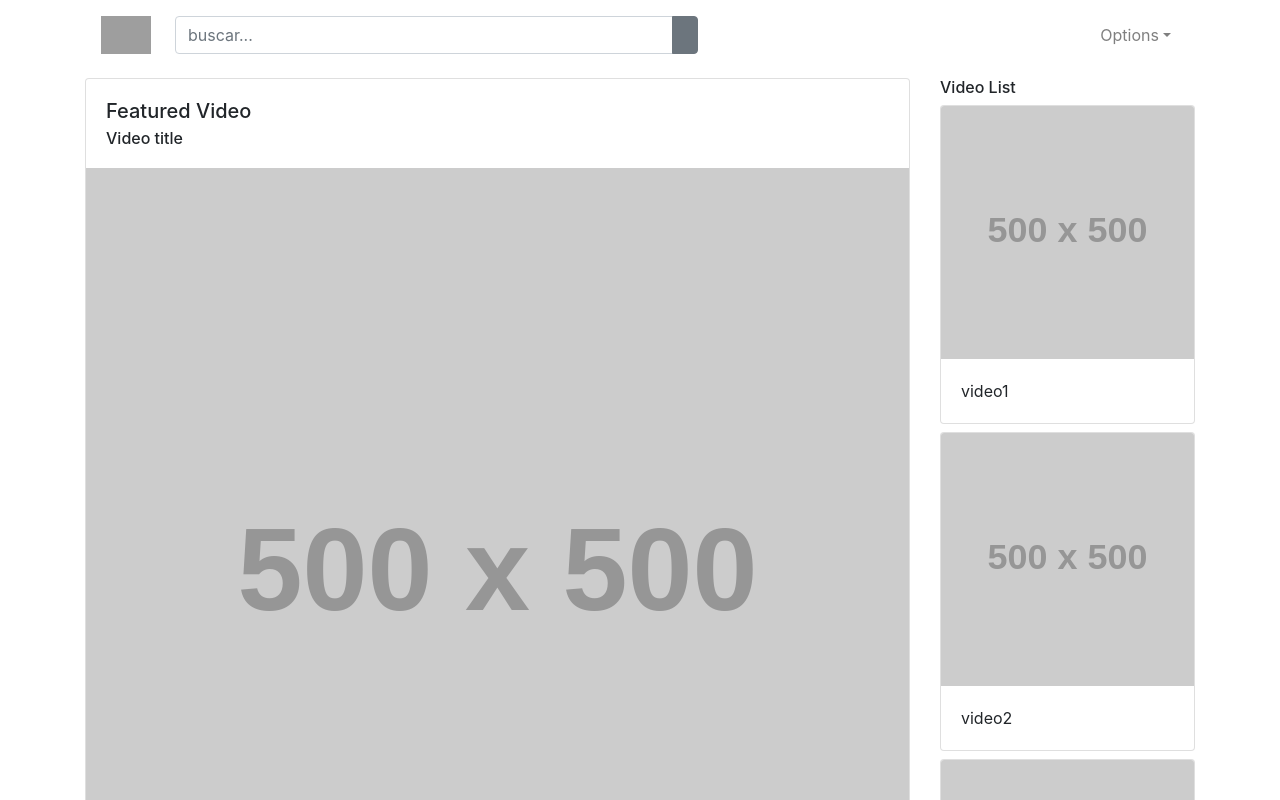
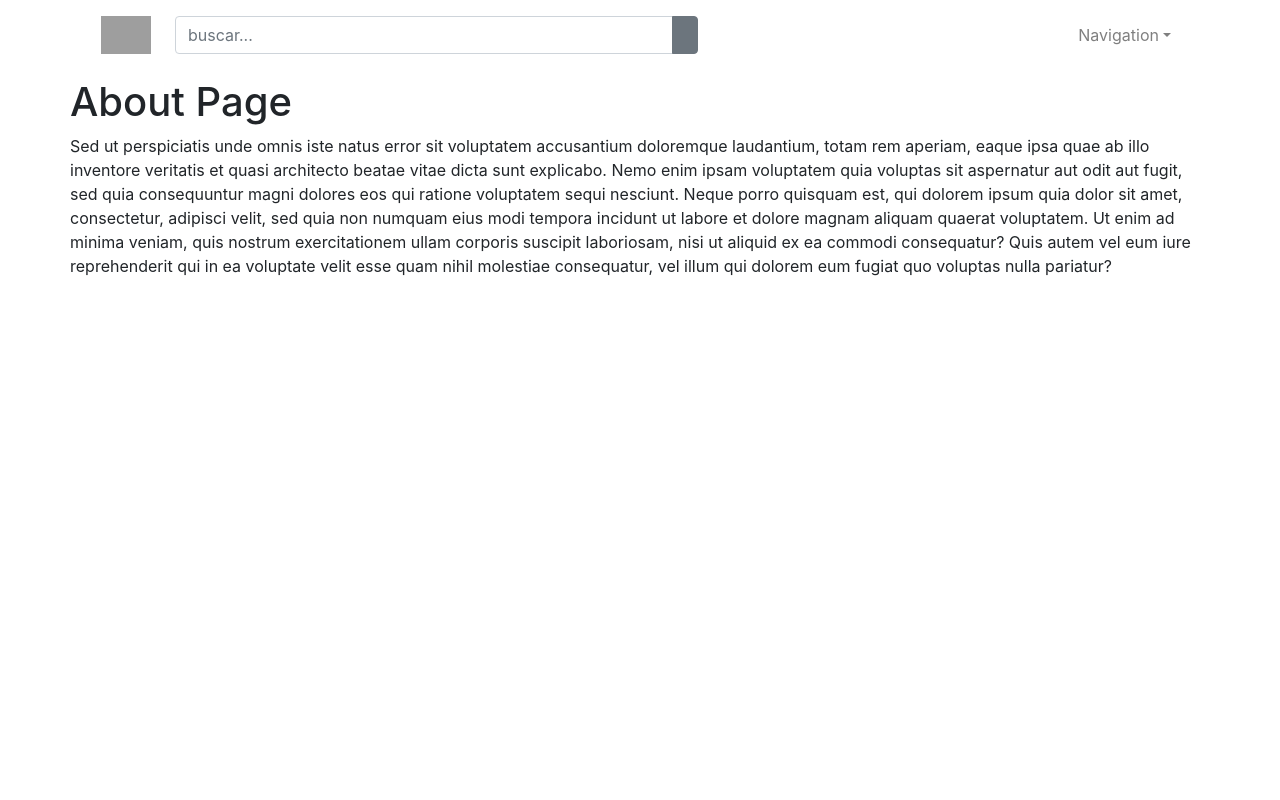
Before and after one commit to diegoalmesp/React-Youtube-Like-App, a React (Create React App) app: page /about in a window 1280 px wide. Shown: the top 800 px of the page. Built offline with nearby package versions, Linux system fonts and the light colour scheme; grey boxes are pictures that could not be loaded; a web font is replaced by a local one.

Commit message:
+ react-router dom, + about page

```diff
--- a/package.json
+++ b/package.json
@@ -10,6 +10,7 @@
     "react": "^16.2.0",
     "react-animations": "^1.0.0",
     "react-dom": "^16.2.0",
+    "react-router-dom": "^4.2.2",
     "react-scripts": "1.1.1",
     "reactstrap": "^5.0.0-beta.2",
     "shx": "^0.2.2"
--- a/src/App.js
+++ b/src/App.js
@@ -1,9 +1,12 @@
-import React, { Component } from 'react';
+import React, { Component, Fragment } from 'react';
+import { Switch, Route } from 'react-router-dom';
+
 import './App.css';
 
 import MyAppNavbar from './components/MyAppNavbar';
 import MyAppAside from './components/MyAppAside';
 import MyAppSelected from './components/MyAppSelected';
+import MyAppAboutPage from './components/MyAppAboutPage';
 
 import { Container, Row, Col } from 'reactstrap';
 
@@ -16,12 +19,19 @@ class App extends Component {
           <MyAppNavbar />
         </header>
         <Row>
+          <Switch>
+            <Route exact path='/' render={() => (
+              <Fragment>
                 <Col sm="9" tag="section">
                   <MyAppSelected />
                 </Col>
                 <Col tag="aside">
                   <MyAppAside />
                 </Col>
+              </Fragment>
+            )}/>
+            <Route path='/about' component={MyAppAboutPage}/>
+          </Switch>
         </Row>
       </Container>
     );
--- /dev/null
+++ b/src/components/MyAppAboutPage.js
@@ -0,0 +1,16 @@
+import React from 'react';
+
+const MyAppAboutPage = () => {
+  return (
+    <div className="page-about">
+      <h1>
+        About Page
+      </h1>
+      <p>
+        Sed ut perspiciatis unde omnis iste natus error sit voluptatem accusantium doloremque laudantium, totam rem aperiam, eaque ipsa quae ab illo inventore veritatis et quasi architecto beatae vitae dicta sunt explicabo. Nemo enim ipsam voluptatem quia voluptas sit aspernatur aut odit aut fugit, sed quia consequuntur magni dolores eos qui ratione voluptatem sequi nesciunt. Neque porro quisquam est, qui dolorem ipsum quia dolor sit amet, consectetur, adipisci velit, sed quia non numquam eius modi tempora incidunt ut labore et dolore magnam aliquam quaerat voluptatem. Ut enim ad minima veniam, quis nostrum exercitationem ullam corporis suscipit laboriosam, nisi ut aliquid ex ea commodi consequatur? Quis autem vel eum iure reprehenderit qui in ea voluptate velit esse quam nihil molestiae consequatur, vel illum qui dolorem eum fugiat quo voluptas nulla pariatur?
+      </p>
+    </div>
+  );
+}
+
+export default MyAppAboutPage;
--- a/src/components/MyAppAside.js
+++ b/src/components/MyAppAside.js
@@ -3,10 +3,10 @@ import PropTypes from 'prop-types';
 import VideoCard from './VideoCard';
 
 const videos = [
-  { thumbnail: 'http://via.placeholder.com/500.png/ff0000/ffffff?text=thumbnail', title: 'video1' },
-  { thumbnail: 'http://via.placeholder.com/500.png/ff0000/ffffff?text=thumbnail', title: 'video2' },
-  { thumbnail: 'http://via.placeholder.com/500.png/ff0000/ffffff?text=thumbnail', title: 'video3' },
-  { thumbnail: 'http://via.placeholder.com/500.png/ff0000/ffffff?text=thumbnail', title: 'video4' },
+  { thumbnail: 'http://via.placeholder.com/500.png/ff0000/ffffff?text=thumbnail', _id: '123456789', description: 'Lorem ipsum dolor sit amet, consectetur adipiscing elit 1', title: 'video1' },
+  { thumbnail: 'http://via.placeholder.com/500.png/ff0000/ffffff?text=thumbnail', _id: '234567890', description: 'Lorem ipsum dolor sit amet, consectetur adipiscing elit 2', title: 'video2' },
+  { thumbnail: 'http://via.placeholder.com/500.png/ff0000/ffffff?text=thumbnail', _id: '345678901', description: 'Lorem ipsum dolor sit amet, consectetur adipiscing elit 3', title: 'video3' },
+  { thumbnail: 'http://via.placeholder.com/500.png/ff0000/ffffff?text=thumbnail', _id: '456789012', description: 'Lorem ipsum dolor sit amet, consectetur adipiscing elit 4', title: 'video4' },
 ];
 
 class MyAppAside extends Component {
--- a/src/components/MyAppNavbar.js
+++ b/src/components/MyAppNavbar.js
@@ -10,6 +10,7 @@ import {
   DropdownMenu,
   DropdownItem,
 } from 'reactstrap';
+import { Link } from 'react-router-dom';
 
 import BrandImage from './common/BrandImage';
 import NavbarFilter from './common/NavbarFilter';
@@ -58,18 +59,18 @@ class MyAppNavbar extends Component {
               </NavItem>*/}
               <UncontrolledDropdown nav inNavbar>
                 <DropdownToggle nav caret>
-                  Options
+                  Navigation
                 </DropdownToggle>
                 <DropdownMenu >
                   <DropdownItem>
-                    Option 1
+                    <Link to="/">Home</Link>
                   </DropdownItem>
                   <DropdownItem>
                     Option 2
                   </DropdownItem>
                   <DropdownItem divider />
                   <DropdownItem>
-                    Reset
+                    <Link to="/about">About</Link>
                   </DropdownItem>
                 </DropdownMenu>
               </UncontrolledDropdown>
--- a/src/components/VideoCard/index.js
+++ b/src/components/VideoCard/index.js
@@ -1,7 +1,7 @@
-import React from 'react';
+import React, { Fragment } from 'react';
 import PropTypes from 'prop-types';
-import headShake from 'react-animations/lib/head-shake';
-import Radium, {StyleRoot} from 'radium';
+// import headShake from 'react-animations/lib/head-shake';
+// import Radium, {StyleRoot} from 'radium';
 import {
   Card,
   CardImg,
@@ -9,31 +9,31 @@ import {
   CardBody,
 } from 'reactstrap';
 
-const styles = {
-  headShake: {
-    cursor: 'pointer',
-    ':hover': {
-      animation: 'x 1s',
-      animationName: Radium.keyframes(headShake, 'headShake')
-    }
-  }
-}
+// const styles = {
+//   headShake: {
+//     cursor: 'pointer',
+//     ':hover': {
+//       animation: 'x 1s',
+//       animationName: Radium.keyframes(headShake, 'headShake')
+//     }
+//   }
+// }
 
 
 const VideoCard = (props) => {
   const { elem, onClick } = props;
 
   return (
-    <StyleRoot>
-      <div style={styles.headShake}>
-        <Card onClick={onClick} className="mb-2">
+    <Fragment>
+      {/*<div style={styles.headShake}>*/}
+        <Card onClick={onClick} className="mb-2" style={{cursor: 'pointer'}}>
           <CardImg top width="100%" src={elem.thumbnail} alt="Video thumbnail" />
           <CardBody>
             <CardText>{elem.title}</CardText>
           </CardBody>
         </Card>
-      </div>
-    </StyleRoot>
+      {/*</div>*/}
+    </Fragment>
   );
 }
 
--- a/src/components/common/BrandImage.js
+++ b/src/components/common/BrandImage.js
@@ -1,10 +1,15 @@
 import React from 'react';
 import PropTypes from 'prop-types';
+import { Link } from 'react-router-dom';
 
 const BrandImage = (props) => {
   const { logoWidth, logoImage } = props;
 
-  return <img width={logoWidth} src={logoImage} alt="The brand logo" />
+  return (
+    <Link to="/">
+      <img width={logoWidth} src={logoImage} alt="The brand logo" />
+    </Link>
+  )
 }
 
 BrandImage.defaultProps = {
--- a/src/index.js
+++ b/src/index.js
@@ -3,6 +3,13 @@ import ReactDOM from 'react-dom';
 import './index.css';
 import App from './App';
 import registerServiceWorker from './registerServiceWorker';
+import { BrowserRouter } from 'react-router-dom';
 
-ReactDOM.render(<App />, document.getElementById('root'));
+ReactDOM.render(
+  <BrowserRouter>
+    <App />
+  </BrowserRouter>,
+  document.getElementById('root')
+);
+
 registerServiceWorker();
```
Also changed, not shown: 1 other file (tests, documents, lock files or other folders). Lines whose indentation alone changed are shown as unchanged.
